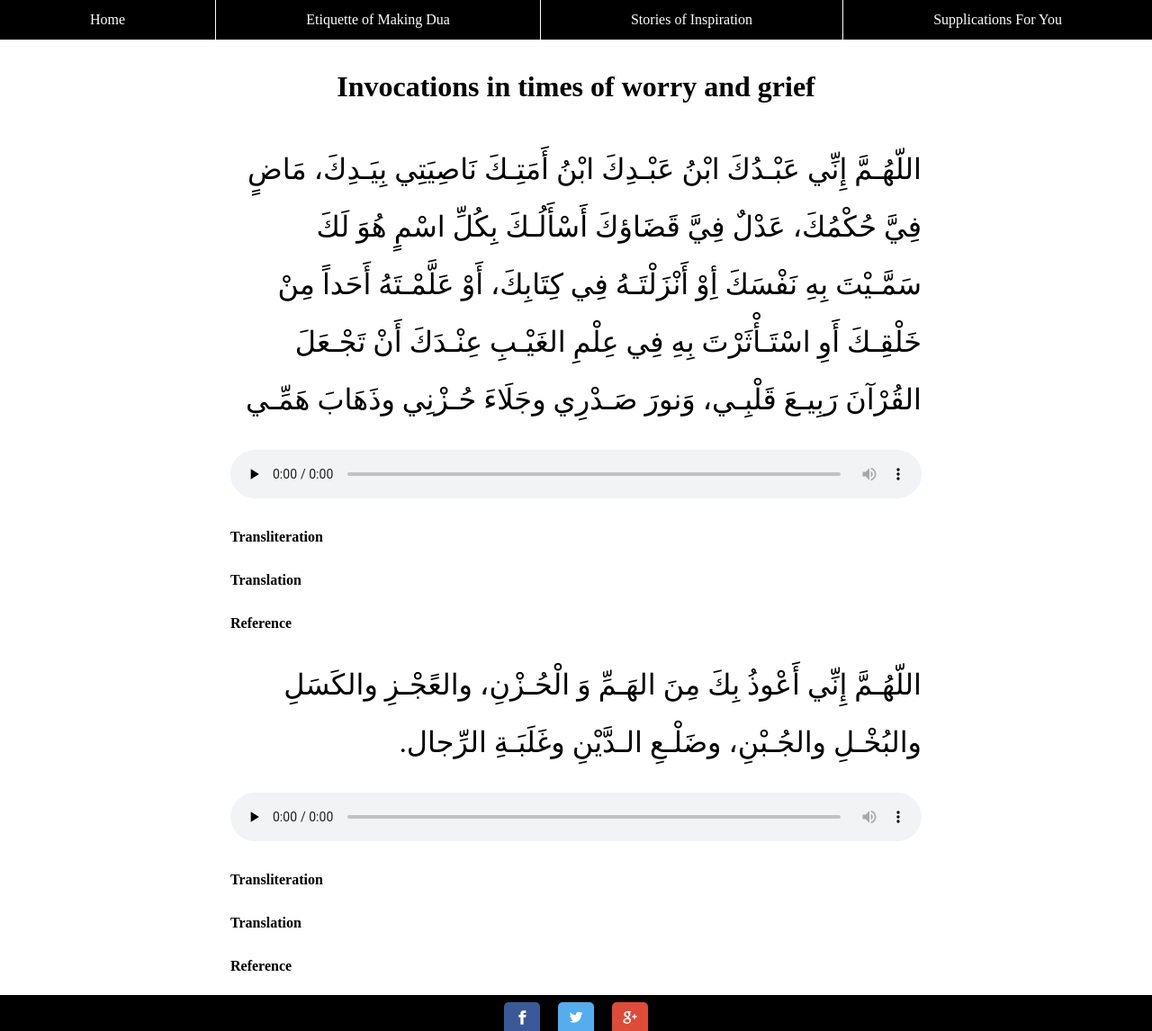
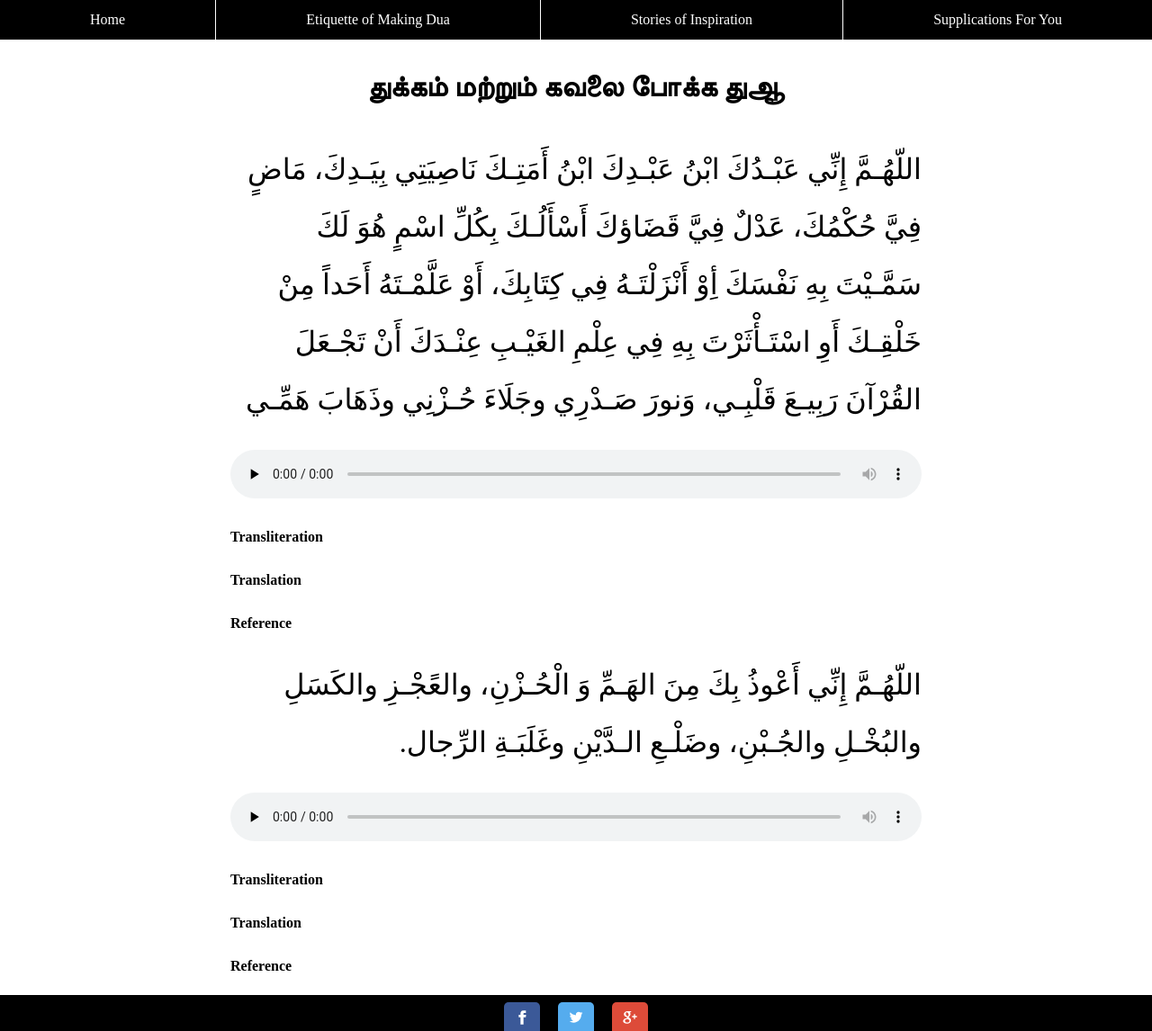
Before and after one commit to rafikttp/duaForLifeTamil, a Jekyll site: the page built from supplications/fortress/content/worry.md, in a window 1280 px wide. Shown: the whole page at 90% size. Built offline with Jekyll 4.4.1, drawn with Linux system fonts in a browser that asks for light colours.

Commit message:
Update worry.md

```diff
--- a/supplications/fortress/content/worry.md
+++ b/supplications/fortress/content/worry.md
@@ -1,6 +1,6 @@
 ---
 layout: allpages
-title:  Invocations in times of worry and grief
+title:  துக்கம் மற்றும் கவலை போக்க துஆ
 categories : [fortress]
 order : 34
 description: What to say in times of worry and grief
```
